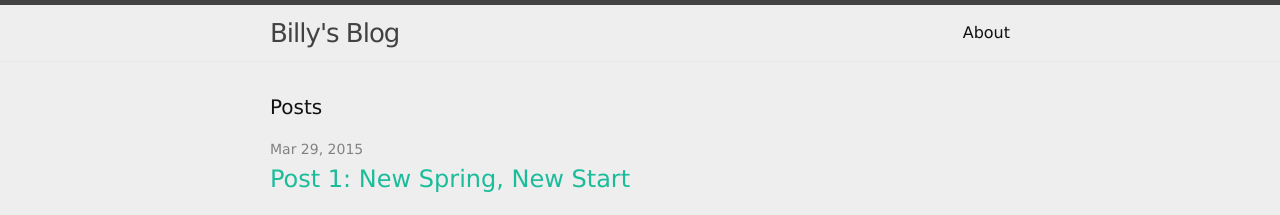
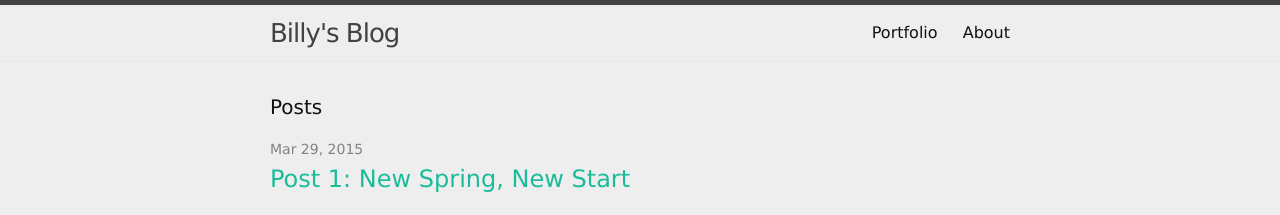
Before and after one commit to wastevensv/old-blog, a Jekyll site: the page built from index.html, in a window 1280 px wide. Shown: the top 215 px of the page. Built offline with Jekyll 4.4.1, drawn with Linux system fonts in a browser that asks for light colours.

Commit message:
Added link to my portfolio site

```diff
--- a/_includes/header.html
+++ b/_includes/header.html
@@ -14,6 +14,7 @@
       </a>
 
       <div class="trigger">
+        <a class="page-link" href="http://www.wastevensv.com/">Portfolio</a>
         {% for page in site.pages %}
           {% if page.title %}
           <a class="page-link" href="{{ page.url | prepend: site.baseurl }}">{{ page.title }}</a>
```
